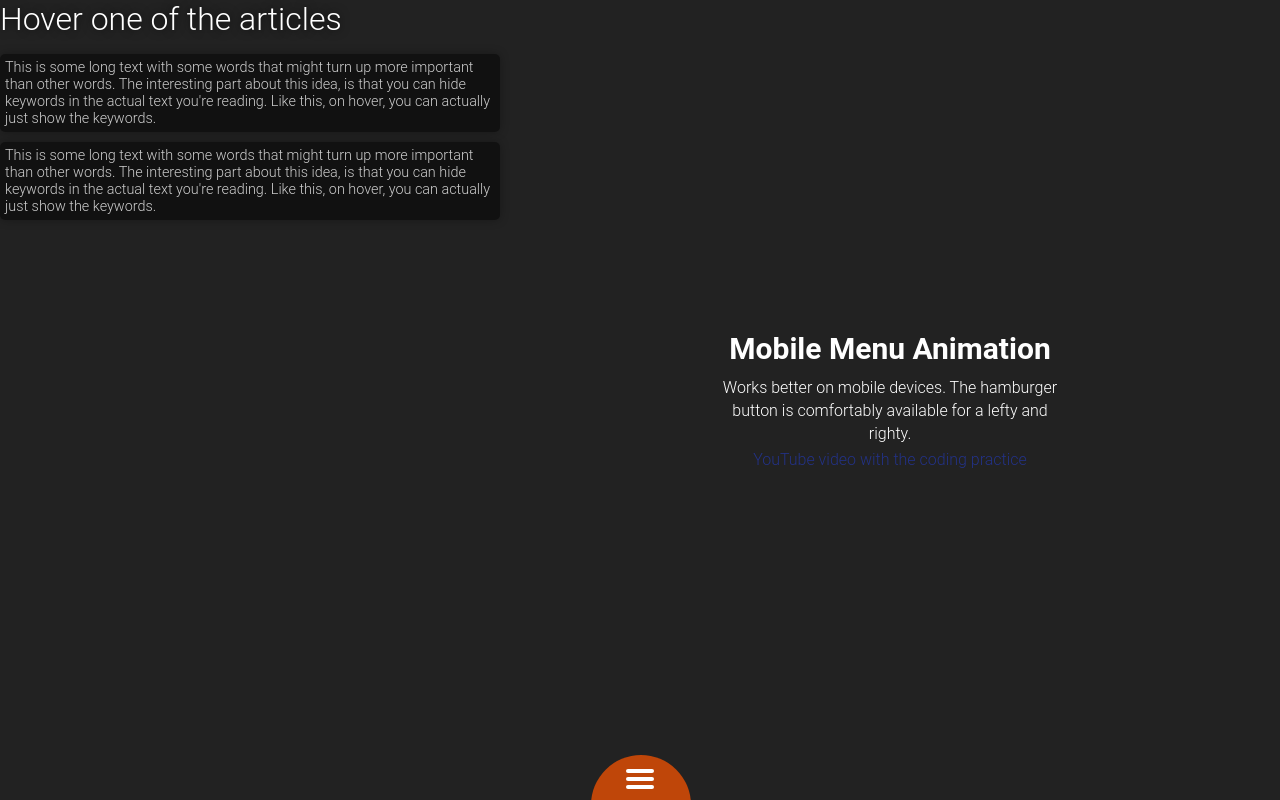
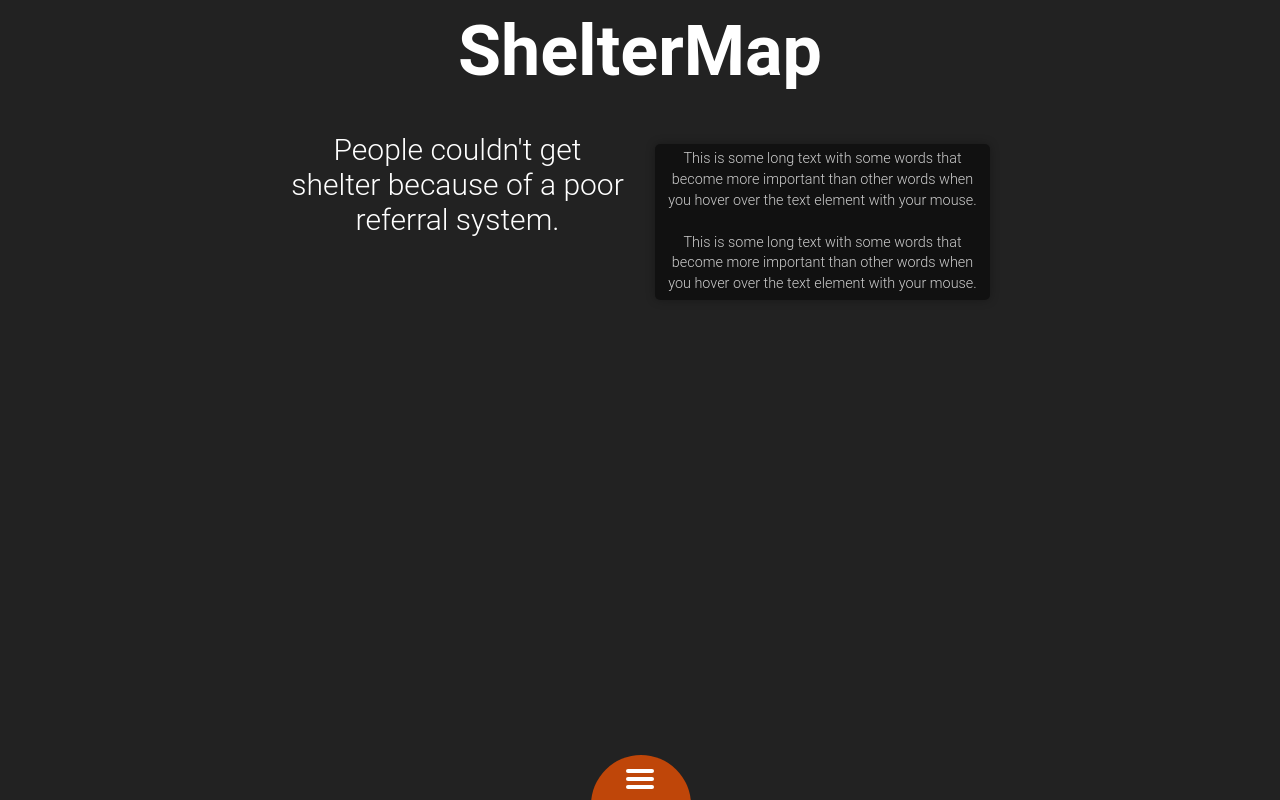
Before and after one commit to zach-c-d/ShelterMapSite, a plain HTML site: page index.html in a window 1280 px wide. Drawn offline with Linux system fonts and the light colour scheme.

Commit message:
fixed a bunch of stuff

```diff
--- a/css/style.css
+++ b/css/style.css
@@ -304,23 +304,49 @@ body{
 .page__demo{
   display: flex;
   flex-grow: 1;
+  align-items: center;
 }
 
 .page__container{
-  max-width: 370px;
+  max-width: 1000px;
   padding: 10px;
   margin: auto;
   text-align: center;
+  align-items: center;
+
 }
-
 .page__name{
+  flex: 1;
   display: block;
-  font-size: 3rem;
+  font-size: 7rem;
   font-weight: 700;
   margin-bottom: 1rem;
 }
+.page__contents{
+  display: flex;
+  flex-direction: row;
+  width: 700px;
+}
+@media only screen and (max-width: 700px) {
+  .page__contents{
+    flex-direction: column;
+    width: 100%
+  }
 
-.page__hint{
+}
+.page__header{
+  flex: 1;
+  font-size: 3rem;
+  font-family: "Roboto", "Helvetica", sans-serif;
+  font-weight: 200;
+}
+.page__spacer{
+  width:30px;
+  height:30px;
+}
+.page__blurb{
+  padding-top: 6%;
+  flex: 1;
   display: block;
   line-height: 1.45;
   margin-bottom: .5rem;
@@ -359,13 +385,13 @@ body h1 {
   text-shadow: 0px 0px 10px rgba(0, 0, 0, 0.7);
 }
 body #centerbox {
-  width: 500px;
+  width: 1000px;
   margin: 0 auto;
 }
 
 article.highlight {
   margin-bottom: 10px;
-  width: 500px;
+  width: 100%;
   padding: 5px;
   font-size: 0.9em;
   color: #cecece;
--- a/index.html
+++ b/index.html
@@ -11,26 +11,28 @@
 
   <div class="page">
   <div id="centerbox">
-  <h1>Hover one of the articles</h1>
-    <article class="highlight">
-      <p>
-        This is some long <span>text</span> with some words that might turn up <span>more important</span> than other words. The <span>interesting</span> part about this idea, is that you can <span>hide keywords</span> in the actual text you're reading. Like this, <span>on hover</span>, you can actually <span>just show the keywords</span>.
-      </p>
-    </article>
 
-    <article class="highlight">
-      <p>
-        This is some long <span>text</span> with some words that might turn up <span>more important</span> than other words. The <span>interesting</span> part about this idea, is that you can <span>hide keywords</span> in the actual text you're reading. Like this, <span>on hover</span>, you can actually <span>just show the keywords</span>.
-      </p>
-    </article>
-  </div>
   <div class="page__demo">
     <div class="page__container">
-      <span class="page__name">Mobile Menu Animation</span>
-      <span class="page__hint">
-        Works better on mobile devices. The hamburger button is comfortably available for a lefty and righty.
-      </span>
-      <a href="https://www.youtube.com/watch?v=org6Tmfp3PQ" rel="noopener noreferrer" target="_blank">YouTube video with the coding practice</a>
+      <span class="page__name">ShelterMap</span>
+      <div class="page__contents">
+        <span class="page__header">
+          <p>People couldn't get shelter because of a poor referral system.</p>
+        </span>
+        <div class="page__spacer">
+
+        </div>
+        <span class="page__blurb">
+          <article class="highlight">
+            <p>
+              This is some long <span>text</span> with some words that become <span>more important</span> than other words when you <span>hover</span> over the <span>text element</span> with your <span>mouse</span>.
+              <br><br>
+              This is some long <span>text</span> with some words that become <span>more important</span> than other words when you <span>hover</span> over the <span>text element</span> with your <span>mouse</span>.
+            </p>
+          </article>
+        </span>
+      </div>
+
     </div>
   </div>
 </div>
@@ -47,19 +49,10 @@
         <a href="#0" class="link menu__link">Home</a>
       </li>
       <li class="menu__group">
-        <a href="#0" class="link menu__link">About me</a>
+        <a href="#0" class="link menu__link">Contact Us</a>
       </li>
       <li class="menu__group">
-        <a href="#0" class="link menu__link">Services</a>
-      </li>
-      <li class="menu__group">
-        <a href="#0" class="link menu__link">Portfolio</a>
-      </li>
-      <li class="menu__group">
-        <a href="#0" class="link menu__link">Blog</a>
-      </li>
-      <li class="menu__group">
-        <a href="#0" class="link menu__link">Contacts</a>
+        <a href="#0" class="link menu__link">How to Contribute</a>
       </li>
     </ul>
   </nav>
```
Also changed, not shown: js/index.js (+0 -21 lines).
